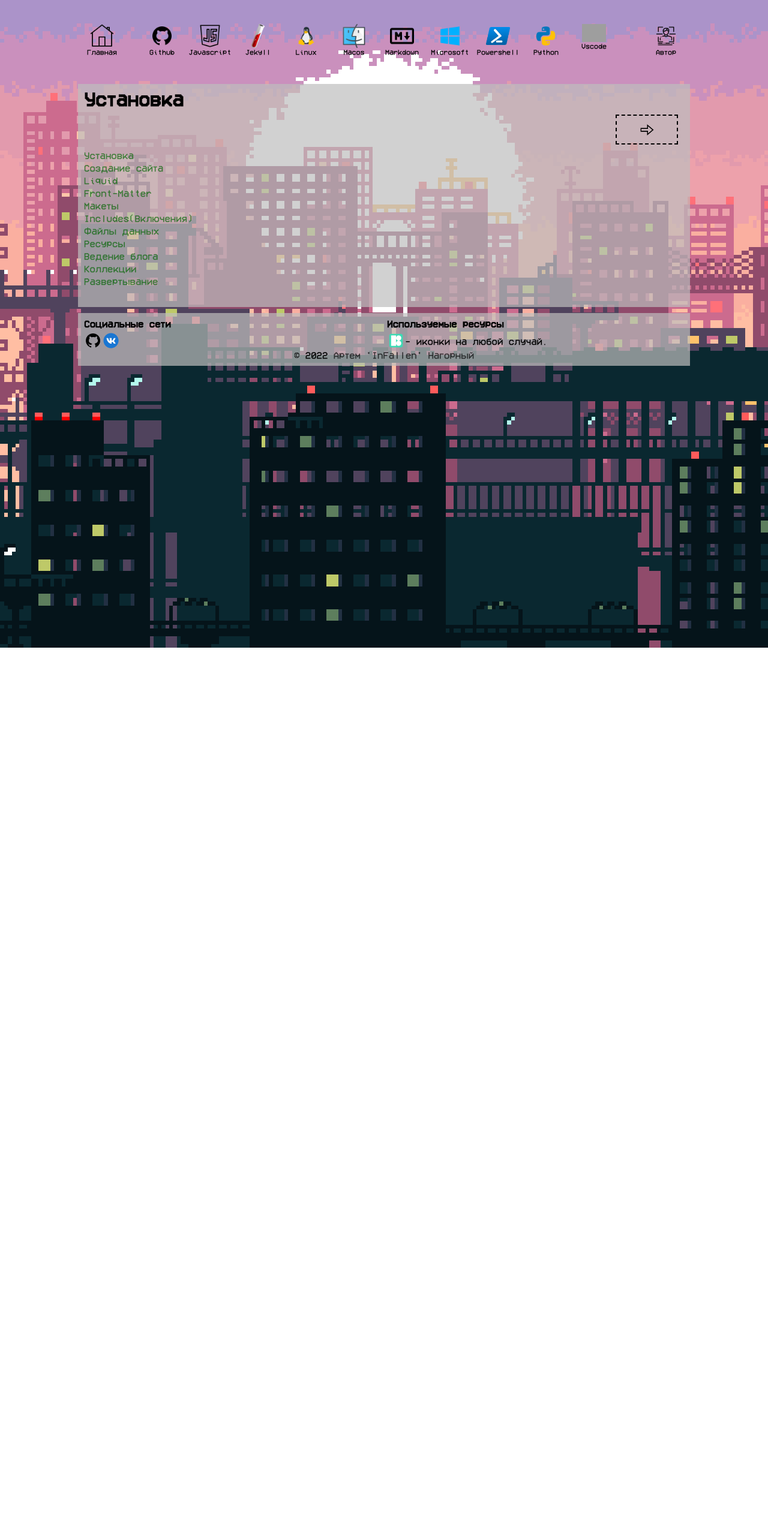
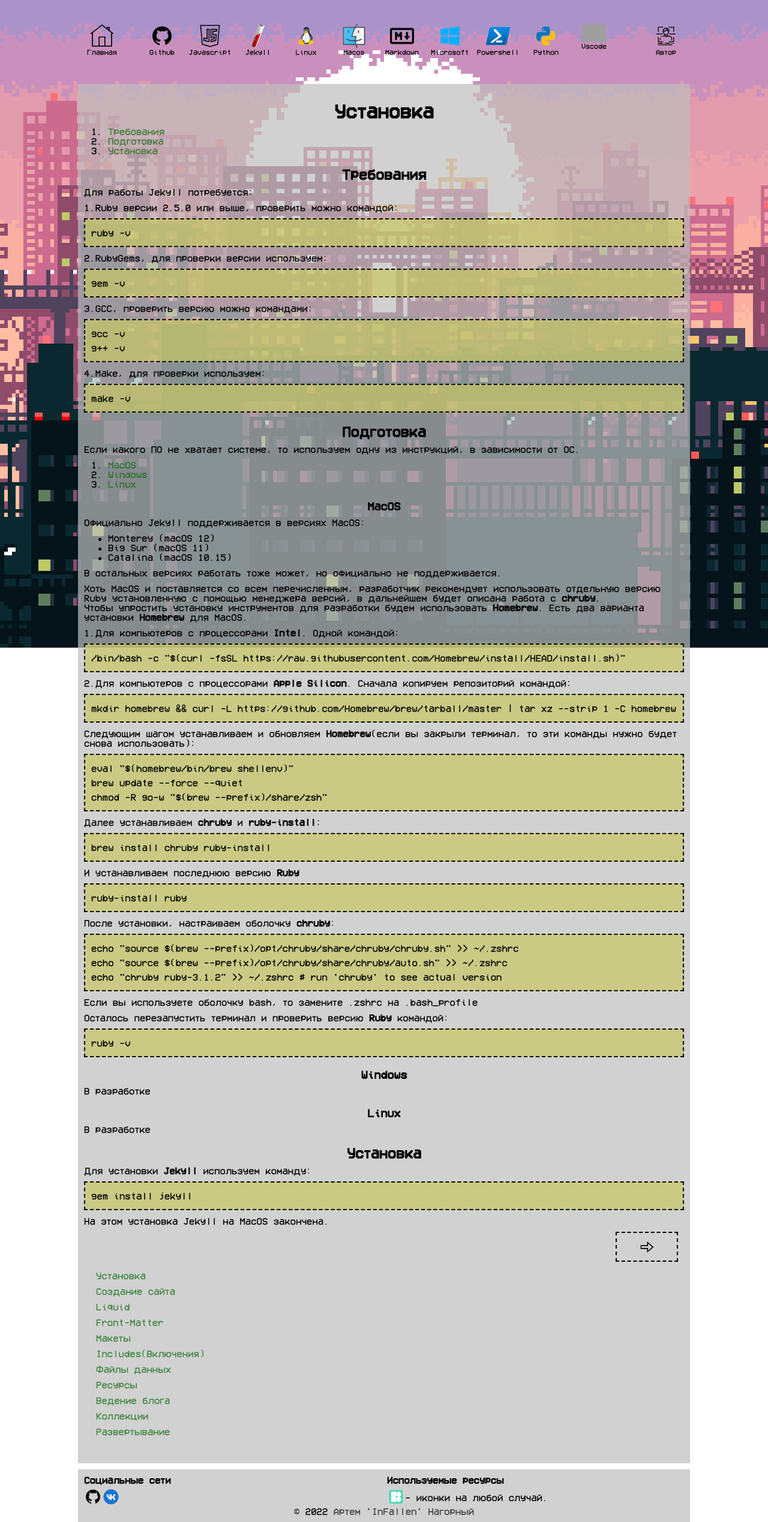
Before and after one commit to InFallen/InFallen, a Jekyll site: the page built from _jekyllstepbystep/1.install.md, in a window 1280 px wide. Shown: the whole page at 60% size. Built offline with Jekyll 4.4.1, drawn with Linux system fonts in a browser that asks for light colours; grey boxes are pictures that could not be loaded.

Commit message:
add chapter 1 jekyll stepbystep

```diff
--- a/_config.yml
+++ b/_config.yml
@@ -1,3 +1,6 @@
+# Настройки сборки
+markdown: kramdown
+
 # Настройка временной зоны
 timezone: "Europe/Moscow"
 # Настройка кодировки
--- a/_jekyllstepbystep/1.install.md
+++ b/_jekyllstepbystep/1.install.md
@@ -4,3 +4,112 @@ header: Установка
 order: 1
 ---
 # Установка
+
+1. [Требования](#requirements)
+2. [Подготовка](#preparation)
+3. [Установка](#installing)
+
+## <a name="requirements"></a>Требования
+Для работы Jekyll потребуется:
+
+1.Ruby версии 2.5.0 или выше, проверить можно командой:
+
+{% highlight bash %}
+ruby -v
+{% endhighlight %}
+
+2.RubyGems, для проверки версии используем:
+
+{% highlight bash %}
+gem -v
+{% endhighlight %}
+
+3.GCC, проверить версию можно командами:
+
+{% highlight bash %}
+gcc -v
+g++ -v
+{% endhighlight %}
+
+4.Make, для проверки используем:
+
+{% highlight bash %}
+make -v
+{% endhighlight %}
+
+## <a name="preparation"></a>Подготовка
+
+Если какого ПО не хватает системе, то используем одну из инструкций, в зависимости от ОС.
+
+1. [MacOS](#macos)
+2. [Windows](#windows)
+3. [Linux](#linux)
+
+### <a name="macos"></a> MacOS
+
+Официально Jekyll поддерживается в версиях MacOS:
+
+- Monterey (macOS 12)
+- Big Sur (macOS 11)
+- Catalina (macOS 10.15)
+
+В остальных версиях работать тоже может, но официально не поддерживается.
+
+Хоть MacOS и поставляется со всем перечисленным, разработчик рекомендует использовать отдельную версию Ruby установленную с помощью менеджера версий, в дальнейшем будет описана работа с **chruby**.
+Чтобы упростить установку инструментов для разработки будем использовать **Homebrew**. Есть два варианта установки **Homebrew** для MacOS.
+
+1.Для компьютеров с процессорами **Intel**. Одной командой:
+{% highlight bash %}
+/bin/bash -c "$(curl -fsSL https://raw.githubusercontent.com/Homebrew/install/HEAD/install.sh)"
+{% endhighlight %}
+
+2.Для компьютеров с процессорами **Apple Silicon**.
+Сначала копируем репозиторий командой:
+{% highlight bash %}
+mkdir homebrew && curl -L https://github.com/Homebrew/brew/tarball/master | tar xz --strip 1 -C homebrew
+{% endhighlight %}
+
+Следующим шагом устанавливаем и обновляем **Homebrew**(если вы закрыли терминал, то эти команды нужно будет снова использовать):
+{% highlight bash %}
+eval "$(homebrew/bin/brew shellenv)"
+brew update --force --quiet
+chmod -R go-w "$(brew --prefix)/share/zsh"
+{% endhighlight %}
+
+Далее устанавливаем **chruby** и **ruby-install**:
+{% highlight bash %}
+brew install chruby ruby-install
+{% endhighlight %}
+
+И устанавливаем последнюю версию **Ruby**
+{% highlight bash %}
+ruby-install ruby
+{% endhighlight %}
+
+После установки, настраиваем оболочку **chruby**:
+{% highlight bash %}
+echo "source $(brew --prefix)/opt/chruby/share/chruby/chruby.sh" >> ~/.zshrc
+echo "source $(brew --prefix)/opt/chruby/share/chruby/auto.sh" >> ~/.zshrc
+echo "chruby ruby-3.1.2" >> ~/.zshrc # run 'chruby' to see actual version
+{% endhighlight %}
+Если вы используете оболочку bash, то замените .zshrc на .bash_profile
+
+Осталось перезапустить терминал и проверить версию **Ruby** командой:
+{% highlight bash %}
+ruby -v
+{% endhighlight %}
+
+### <a name="windows"></a>Windows
+<!-- todo: доделать раздел по настройке на windows -->
+В разработке
+### <a name="linux"></a>Linux
+<!-- todo: доделать раздел по настройке на linux -->
+В разработке
+## <a name="installing"></a>Установка
+
+Для установки **Jekyll** используем команду:
+{% highlight bash %}
+gem install jekyll
+{% endhighlight %}
+
+На этом установка Jekyll на MacOS закончена.
--- a/_sass/main.scss
+++ b/_sass/main.scss
@@ -6,6 +6,7 @@
 :root{
     --width: 1000px;
     --nav-transition: 0.15s;
+    --top-margin-paragraph: 10px;
 }
 
 
@@ -145,16 +146,34 @@ nav .nav-link a img:active {
 
 // Стили основного контента
 main{
-
     width: var(--width);
     padding: 10px;
 
+    display: flex;
+    justify-content: flex-start;
+    flex-direction: column;
+
+
     background-color: rgba(190, 190, 190, 0.7);
+}
 
+main h1,
+main h2,
+main h3 {
+    margin-top: 20px;
+    display: flex;
+    justify-content: center;
+    align-items: center;
+}
+
+main ol,
+main ul{
+    margin-top: var(--top-margin-paragraph);
+    margin-left: 40px;
 }
 
 p {
-    margin-bottom: 10px;
+    margin-top: var(--top-margin-paragraph);
 }
 
 main a {
@@ -171,10 +190,23 @@ main a:active{
     color:rgba(0, 0, 0, 0.2)
 }
 
+.highlight{
 
+    display: flex;
+    margin-top: var(--top-margin-paragraph);
+    padding: 10px;
+
+    background-color: rgba(200, 200, 100, 0.7);
+    border: 2px dashed black;
+}
+
+.highlight code {
+    line-height: 24px;
+}
 .step{
     margin-top: 5px;
     margin-bottom: 5px;
+    margin-left: 20px;
 }
 
 .prev-next-button{
@@ -182,6 +214,8 @@ main a:active{
     height: 50px;
 
     display:block;
+
+
 }
 
 .prev-next-button .prev{
```
